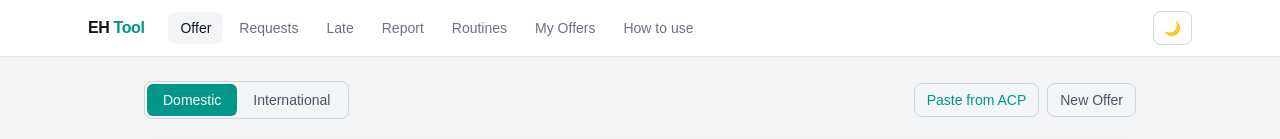
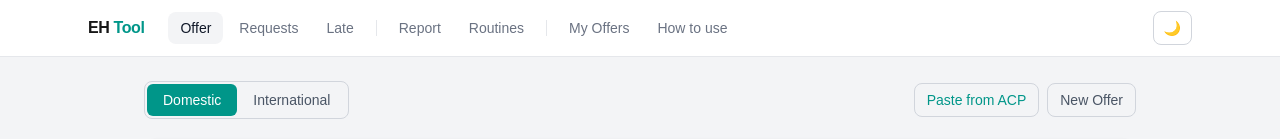
Before and after one commit to dmytro-balan-05/eh-tool, a Next.js app: page / in a window 1280 px wide. Shown: the top 139 px of the page. Built offline with nearby package versions, Linux system fonts and the light colour scheme; no server answers; the database is empty.

Commit message:
feat(nav): group header tabs by purpose

```diff
--- a/src/features/nav/AppNav.tsx
+++ b/src/features/nav/AppNav.tsx
@@ -4,15 +4,20 @@ import { usePathname } from "next/navigation";
 import { useSession, signOut } from "next-auth/react";
 import { useTheme } from "@/features/offer/hooks/useTheme";
 
-const TABS = [
+const TAB_GROUPS = [
+    [
         { href: "/", label: "Offer" },
         { href: "/requests", label: "Requests" },
         { href: "/late", label: "Late" },
+    ],
+    [
         { href: "/report", label: "Report" },
         { href: "/routines", label: "Routines" },
+    ],
+    [
         { href: "/offers", label: "My Offers" },
         { href: "/how-to", label: "How to use" },
-
+    ],
 ];
 
 export function AppNav() {
@@ -32,7 +37,10 @@ export function AppNav() {
                 </Link>
 
                 <nav className="flex items-center gap-1">
-                    {TABS.map((t) => (
+                    {TAB_GROUPS.map((group, gi) => (
+                        <div key={gi} className="flex items-center gap-1">
+                            {gi > 0 && <span className="mx-1.5 h-4 w-px bg-gray-200 dark:bg-gray-700" />}
+                            {group.map((t) => (
                                 <Link
                                     key={t.href}
                                     href={t.href}
@@ -44,6 +52,8 @@ export function AppNav() {
                                 >
                                     {t.label}
                                 </Link>
+                            ))}
+                        </div>
                     ))}
                 </nav>
 
```
Lines whose indentation alone changed are shown as unchanged.
